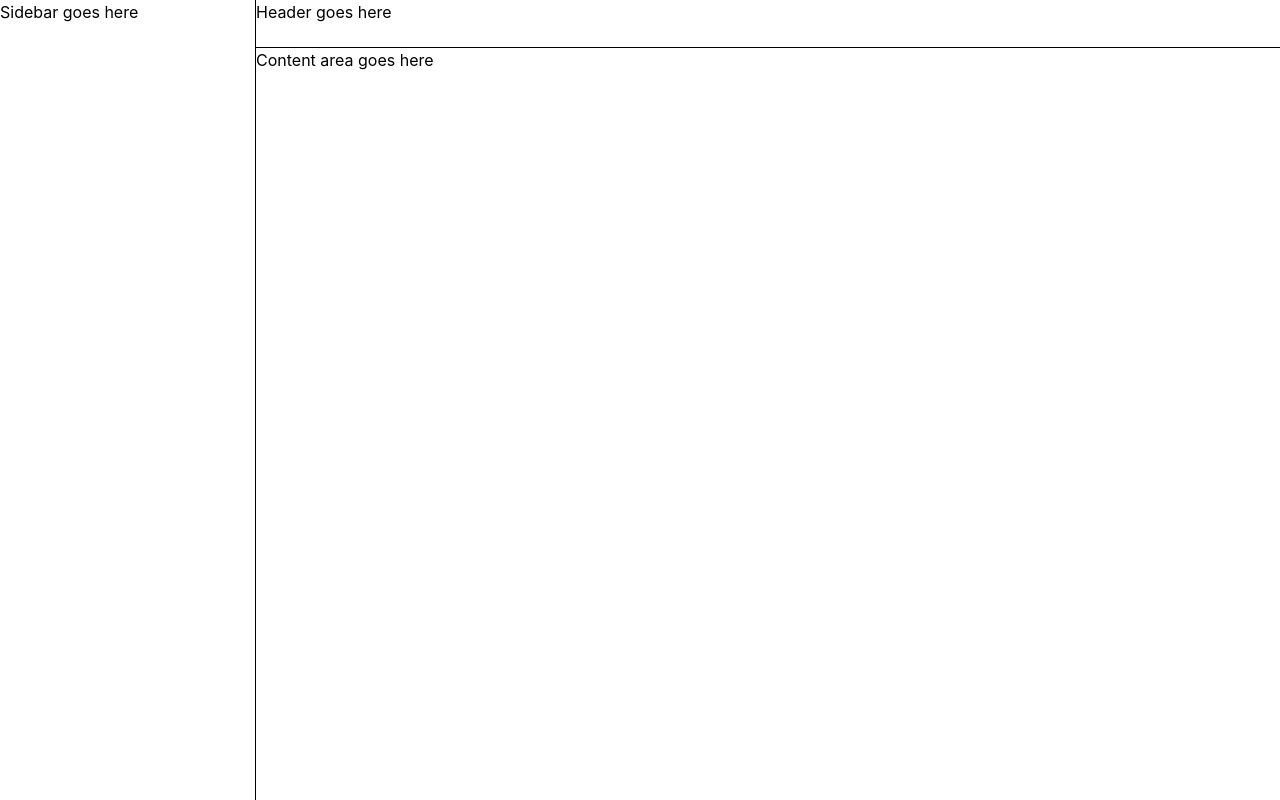
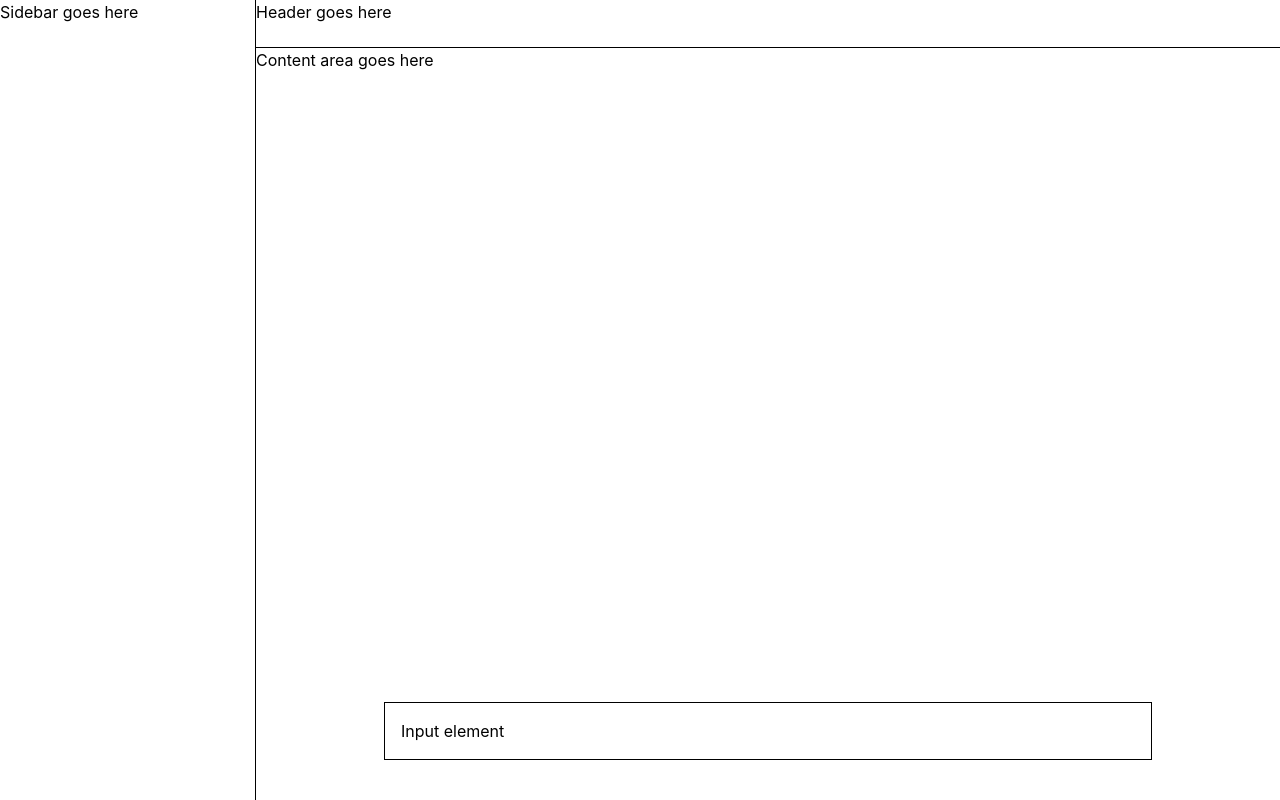
Before and after one commit to assignments-in-university/darbuka-chatbot, a Vue app in the folder frontend/: page / in a window 1280 px wide. Built offline with nearby package versions, Linux system fonts and the light colour scheme.

Commit message:
Add input element to layout.

```diff
--- /dev/null
+++ b/frontend/src/components/Input.vue
@@ -0,0 +1,3 @@
+<template>
+  <div class="fixed left-[calc(10%+256px)] bottom-10 p-4 border w-[calc(80%-256px)]">Input element</div>
+</template>
--- a/frontend/src/views/Index.vue
+++ b/frontend/src/views/Index.vue
@@ -1,5 +1,6 @@
 <script setup lang="ts">
 import Header from '@/components/Header.vue';
+import Input from '@/components/Input.vue';
 import Sidebar from '@/components/Sidebar.vue';
 </script>
 
@@ -10,6 +11,7 @@ import Sidebar from '@/components/Sidebar.vue';
       <Header></Header>
 
       <div>Content area goes here</div>
+      <Input></Input>
     </main>
   </div>
 </template>
```
